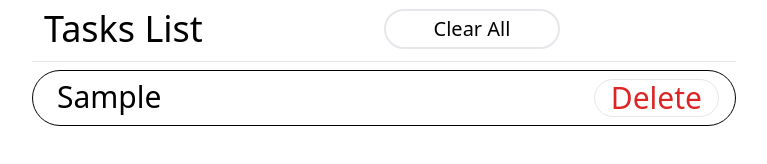
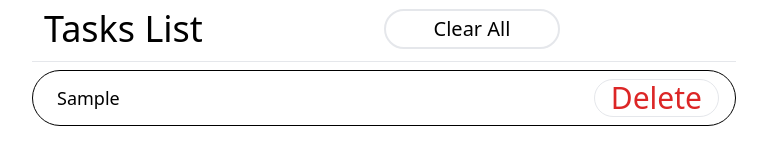
Before and after one commit to dalytekam/todolist4, a React (Create React App) app: page / in a window 1280 px wide. Both pictures are taken after typing "Sample" into the empty fields and a click on the button "Add a Task". Shown: the part 302-466 px from the top of the page, without its empty margins (256-1023 px from the left). Built offline with nearby package versions, Linux system fonts and the light colour scheme.

Commit message:
ajusted the text in todoitem

```diff
--- a/src/components/TodoItem.jsx
+++ b/src/components/TodoItem.jsx
@@ -10,15 +10,15 @@ const TodoItem = ({ id, text, completed }) => {
       onClick={() => dispatch(toggleTodo(id))}
       className={
         !completed
-          ? "border border-black grid grid-cols-2  my-2 p-2 px-4 hover:cursor-pointer rounded-full justify-between"
-          : "border-2 border-gray-100 grid grid-cols-2  my-2 px-4 p-2  text-gray-300 hover:cursor-pointer rounded-full"
+          ? "border border-black grid grid-cols-2  my-2 p-2 px-4 hover:cursor-pointer rounded-full justify-between items-center"
+          : "border-2 border-gray-100 grid grid-cols-2  my-2 px-4 p-2  text-gray-300 hover:cursor-pointer rounded-full justify-between items-center"
       }
     >
       <div>
         <p  className={
         !completed
-          ? "ml-2"
-          : "line-through text-gray-300 ml-2"
+          ? "ml-2 text-lg "
+          : "line-through text-gray-300 ml-2 text-lg"
       }>{text}</p>
       </div>
       <div className ={!completed ?" grid justify-items-end ":"grid  justify-items-end"}>
```
